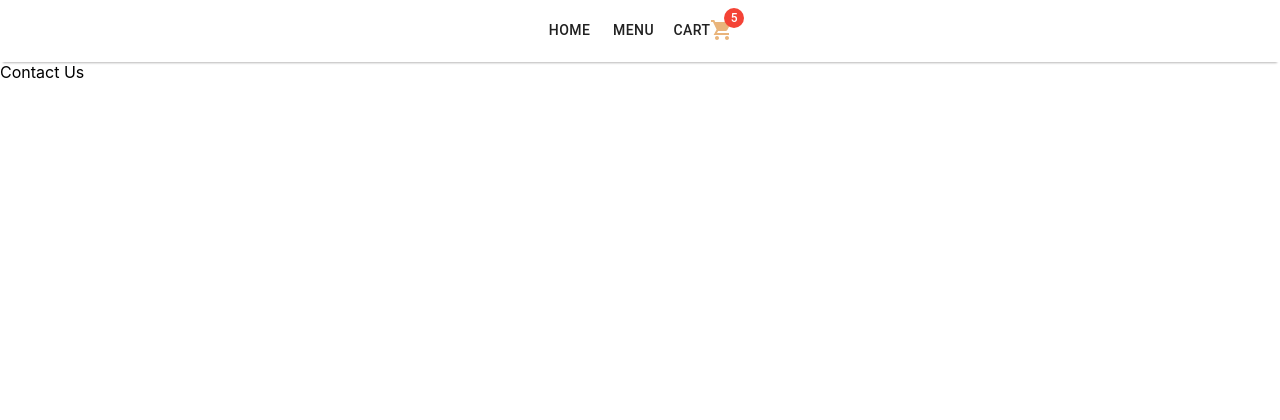
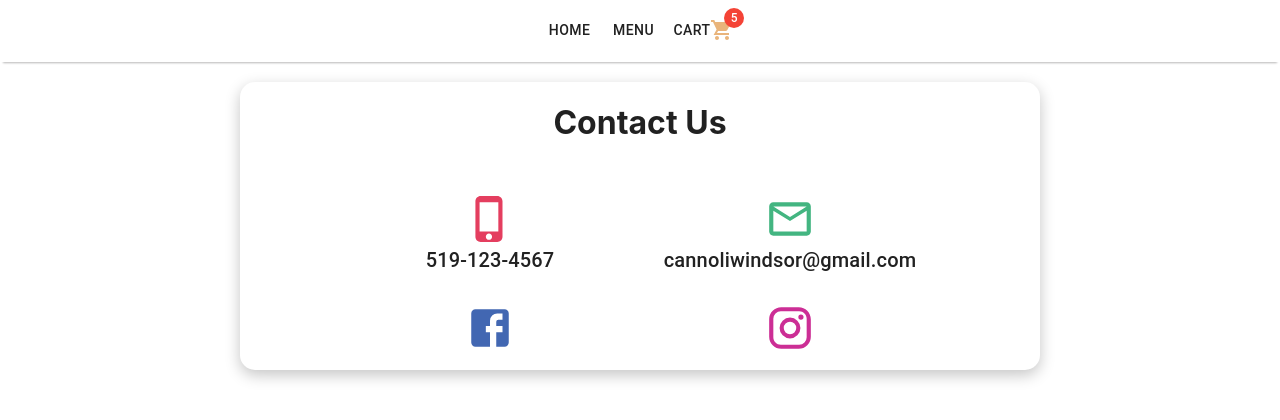
Before and after one commit to andrealswa/cannoli-windsor-app-new, a Next.js app: page /contact in a window 1280 px wide. Shown: the part 202-622 px from the top of the page. Built offline with nearby package versions, Linux system fonts and the light colour scheme.

Commit message:
contact complete

```diff
--- /dev/null
+++ b/components/Contact.module.css
@@ -0,0 +1,72 @@
+.mainContainer {
+  display: flex;
+  justify-content: center;
+}
+
+.bigCard {
+  display: flex;
+  flex-direction: column;
+  flex-wrap: wrap;
+
+  margin-top: 20px;
+  box-shadow: rgba(0, 0, 0, 0.233) 0px 5px 15px !important;
+  width: 100%;
+  max-width: 800px;
+  height: 100%;
+  border-radius: 15px !important;
+}
+
+.heroText {
+  text-align: center;
+  margin-bottom: 20px;
+}
+
+.contactContainer {
+  display: flex;
+  justify-content: center;
+  height: 100%;
+
+  flex-wrap: wrap;
+
+}
+
+.contactUnit {
+  display: flex;
+  flex-direction: column;
+  align-items: center;
+  width: 300px;
+  padding: 10px;
+}
+
+.cardText {
+  display: flex;
+  flex-wrap: wrap;
+  max-width: 500px;
+  min-width: 300px;
+  align-items: center;
+  box-shadow: none !important;
+}
+
+.iconsPhone {
+  height: 50px !important;
+  width: 50px !important;
+  color: rgb(228, 62, 95)
+}
+
+.iconsEmail {
+  height: 50px !important;
+  width: 50px !important;
+  color: rgb(67, 181, 129)
+}
+
+.iconsFB {
+  height: 50px !important;
+  width: 50px !important;
+  color: rgb(66, 103, 178);
+}
+
+.iconsIG {
+  height: 50px !important;
+  width: 50px !important;
+  color: rgb(204, 46, 149);
+}
--- /dev/null
+++ b/components/Contact.tsx
@@ -0,0 +1,69 @@
+import Card from '@material-ui/core/Card';
+import CardActionArea from '@material-ui/core/CardActionArea';
+import CardActions from '@material-ui/core/CardActions';
+import CardContent from '@material-ui/core/CardContent';
+import CardMedia from '@material-ui/core/CardMedia';
+import Button from '@material-ui/core/Button';
+import Typography from '@material-ui/core/Typography';
+import FacebookIcon from '@material-ui/icons/Facebook';
+import InstagramIcon from '@material-ui/icons/Instagram';
+import MailOutlineIcon from '@material-ui/icons/MailOutline';
+import PhoneIphoneIcon from '@material-ui/icons/PhoneIphone';
+
+import styles from './Contact.module.css'
+import { motion } from 'framer-motion';
+
+const easing = [.6, -.05, .01, .99];
+
+const fadeInUp = {
+  initial: {
+    y: 60,
+    opacity: 0
+  },
+  animate: {
+    y: 0,
+    opacity: 1,
+    transition: {
+      duration: .6,
+      ease: easing
+    }
+  }
+}
+
+
+export const Contact = () => {
+  return (
+    <div className={styles.mainContainer}>
+      <Card className={styles.bigCard}>
+        <div className={styles.heroText}><h1>Contact Us</h1></div>
+        <div className={styles.contactContainer}>
+
+          <a href="tel:1-519-123-4567">
+            <Typography className={styles.contactUnit} gutterBottom variant="h6" component="h2">
+              <PhoneIphoneIcon className={styles.iconsPhone} />
+            519-123-4567
+          </Typography>
+          </a>
+
+          <a href="mailto:cannoliwindsor@gmail.com">
+            <Typography className={styles.contactUnit} gutterBottom variant="h6" component="h2">
+              <MailOutlineIcon className={styles.iconsEmail} />
+            cannoliwindsor@gmail.com
+          </Typography>
+          </a>
+
+          <a href="https://www.facebook.com/cannoliwindsor/">
+            <Typography className={styles.contactUnit} gutterBottom variant="h6" component="h2">
+              <FacebookIcon className={styles.iconsFB} />
+            </Typography>
+          </a>
+
+          <a href="https://www.instagram.com/cannoliwindsor/"><Typography className={styles.contactUnit} gutterBottom variant="h6" component="h2">
+            <InstagramIcon className={styles.iconsIG} />
+          </Typography>
+          </a>
+        </div>
+      </Card>
+    </div >
+  )
+}
--- a/pages/contact.tsx
+++ b/pages/contact.tsx
@@ -1,10 +1,11 @@
 import { motion } from "framer-motion";
+import { Contact } from "../components/Contact";
 
-const Contact = () => {
+const ContactPage = () => {
   return (
     <motion.div exit={{ opacity: 0 }} initial={{ opacity: 0 }} animate={{ opacity: 1 }}>
-      Contact Us
+      <Contact />
     </motion.div>
   );
 };
-export default Contact
+export default ContactPage
```
